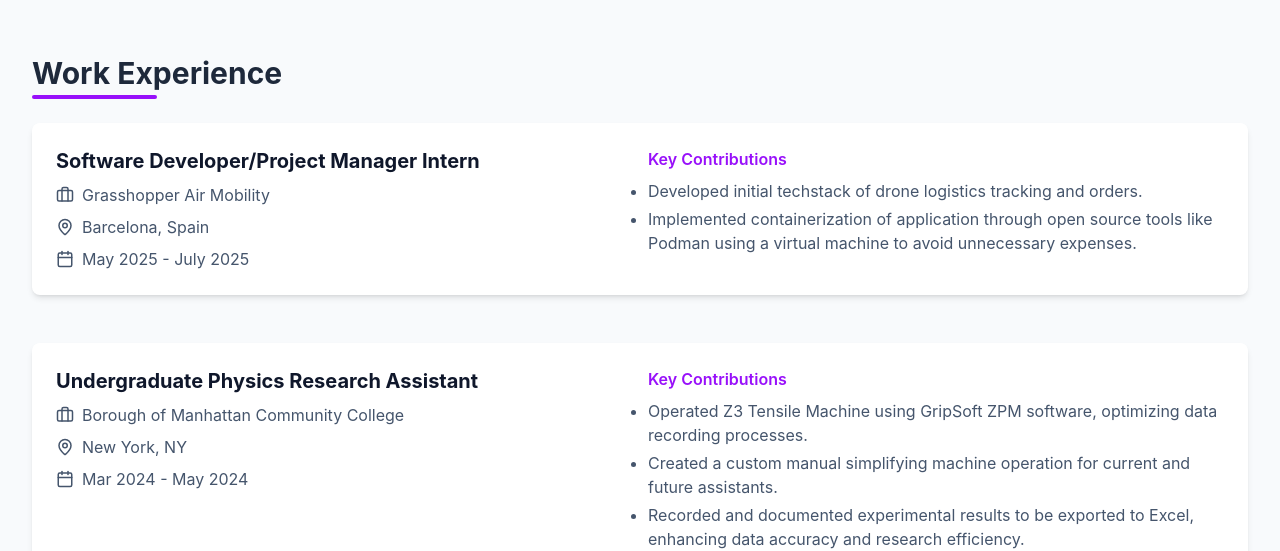
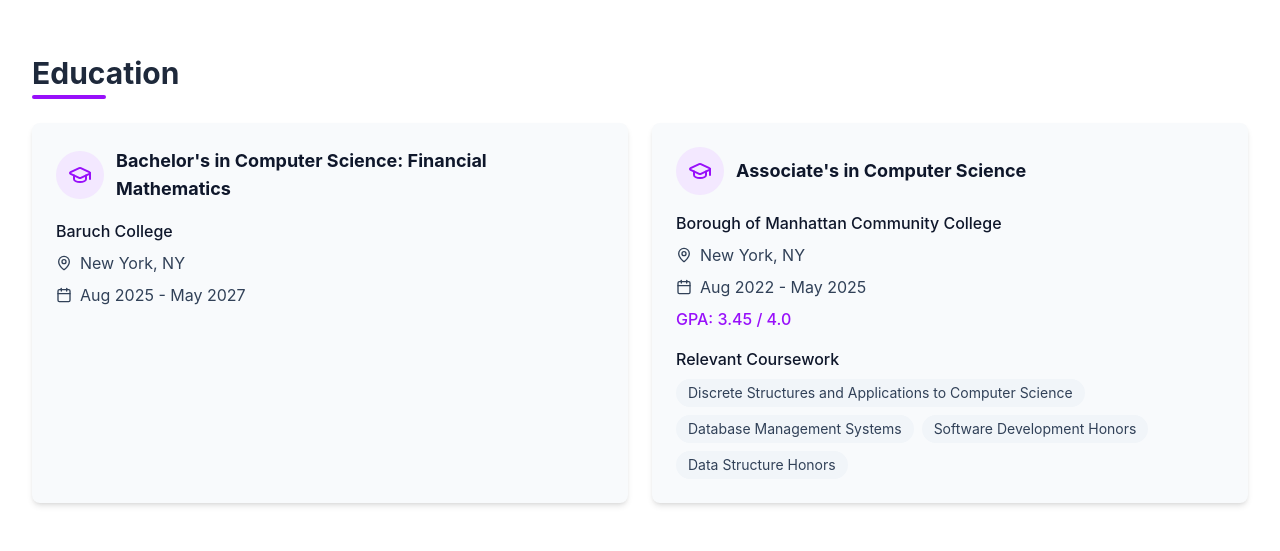
Before and after one commit to MaksimPikovskiy/Acamerus.github.io, a React (Vite) app: page / in a window 1280 px wide. Shown: the part 1775-2326 px from the top of the page. Built offline with nearby package versions, Linux system fonts and the light colour scheme.

Commit message:
Added Education Section

```diff
--- /dev/null
+++ b/public/data/education.json
@@ -0,0 +1,23 @@
+[
+  {
+    "degree": "Bachelor's in Computer Science: Financial Mathematics",
+    "college": "Baruch College",
+    "GPA": "",
+    "period": "Aug 2025 - May 2027",
+    "location": "New York, NY",
+    "coursework": []
+  },
+  {
+    "degree": "Associate's in Computer Science",
+    "college": "Borough of Manhattan Community College",
+    "GPA": "3.45",
+    "period": "Aug 2022 - May 2025",
+    "location": "New York, NY",
+    "coursework": [
+      "Discrete Structures and Applications to Computer Science",
+      "Database Management Systems",
+      "Software Development Honors",
+      "Data Structure Honors"
+    ]
+  }
+]
--- a/src/App.jsx
+++ b/src/App.jsx
@@ -4,6 +4,7 @@
 import Footer from "./components/Footer";
 import AboutSection from "./components/AboutSection";
 import ExperienceSection from "./components/ExperienceSection";
+import EducationSection from "./components/EducationSection";
 
 function App() {
   const [isDarkMode, setIsDarkMode] = useState(false);
@@ -40,6 +41,7 @@
     <Navbar isDarkMode={isDarkMode} toggleDarkMode={toggleDarkMode} />
     <HomeSection />
     <AboutSection />
+    <EducationSection />
     <ExperienceSection />
     <Footer />
   </div>;
--- /dev/null
+++ b/src/components/EducationSection.jsx
@@ -0,0 +1,67 @@
+import { Calendar, GraduationCap, MapPin } from "lucide-react";
+import education_data from "../../public/data/education.json";
+
+export default function EducationSection() {
+  return (
+    <section id="education" className="py-20 bg-white dark:bg-slate-800">
+      <div className="section-container">
+        <h2 className="section-title">Education</h2>
+
+        <div className="grid grid-cols-1 md:grid-cols-2 gap-6">
+          {education_data.map((edu, index) => (
+            <div
+              key={index}
+              className="bg-slate-50 dark:bg-slate-900 rounded-lg p-6 shadow-md hover:shadow-xl transition-all duration-300"
+            >
+              <div className="flex items-center gap-3 mb-4">
+                <div className="bg-purple-100 dark:bg-purple-900/30 p-3 rounded-full">
+                  <GraduationCap className="h-6 w-6 text-purple-600 dark:text-purple-400" />
+                </div>
+                <h3 className="text-lg font-bold text-slate-900 dark:text-white">
+                  {edu.degree}
+                </h3>
+              </div>
+
+              <div className="space-y-2 mb-4">
+                <p className="text-slate-900 dark:text-white font-medium">
+                  {edu.college}
+                </p>
+                <div className="flex items-center text-slate-700 dark:text-slate-300">
+                  <MapPin size={16} className="mr-2" />
+                  <span>{edu.location}</span>
+                </div>
+                <div className="flex items-center text-slate-700 dark:text-slate-300">
+                  <Calendar size={16} className="mr-2" />
+                  <span>{edu.period}</span>
+                </div>
+                {edu.GPA.length > 0 && (
+                  <p className="text-purple-600 dark:text-purple-400 font-medium">
+                    GPA: {edu.GPA} / 4.0
+                  </p>
+                )}
+              </div>
+
+              {edu.coursework.length > 0 && (
+                <div>
+                  <h4 className="font-medium text-slate-900 dark:text-white mb-2">
+                    Relevant Coursework
+                  </h4>
+                  <div className="flex flex-wrap gap-2">
+                    {edu.coursework.map((course, index) => (
+                      <span
+                        key={index}
+                        className="bg-slate-100 dark:bg-slate-700 px-3 py-1 rounded-full text-sm text-slate-700 dark:text-slate-300"
+                      >
+                        {course}
+                      </span>
+                    ))}
+                  </div>
+                </div>
+              )}
+            </div>
+          ))}
+        </div>
+      </div>
+    </section>
+  );
+}
```
